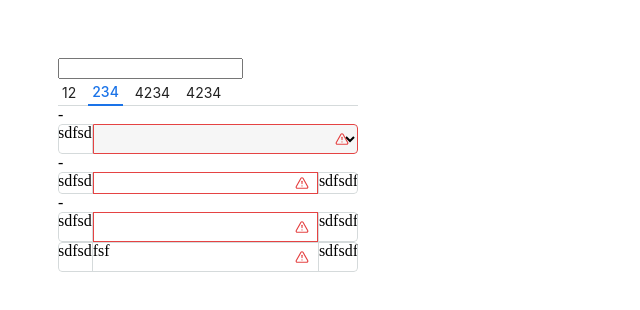
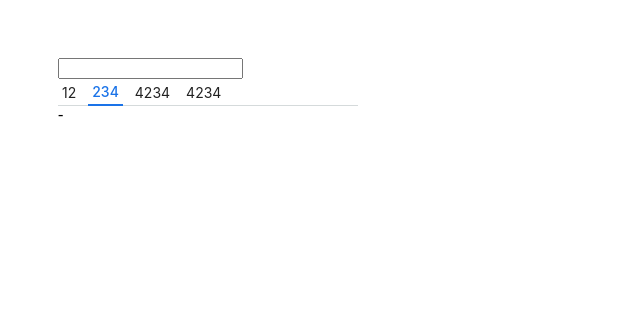
Before and after one commit to kozhubluk/super_date_picker, a React (Create React App) app: page / in a window 1280 px wide. Shown: the top 310 px of the page, without its empty margins (0-640 px from the left). Built offline with nearby package versions, Linux system fonts and the light colour scheme.

Commit message:
add select element

```diff
--- a/src/App.tsx
+++ b/src/App.tsx
@@ -4,6 +4,7 @@ import { DatePicker } from './shared/ui/components/date_picker'
 import { Tabs } from './shared/ui/components/tabs'
 import { Tab } from './shared/ui/components/tabs/Tab'
 import { FormControl } from './shared/ui/components/form/FormControl'
+import { Select } from './shared/ui/components/form/select/Select'
 
 const App: React.FC = () => {
   return (
@@ -17,22 +18,6 @@ const App: React.FC = () => {
           <Tab>4234</Tab>
         </Tabs>
         <div>-</div>
-        <FormControl isInvalid isDisabled append={<div>sdfsd</div>}>
-          <select />
-        </FormControl>
-        <div>-</div>
-
-        <FormControl compressed isInvalid append={<div>sdfsd</div>} prepend={<div>sdfsdf</div>}>
-          <button />
-        </FormControl>
-        <div>-</div>
-
-        <FormControl isInvalid append={<div>sdfsd</div>} prepend={<div>sdfsdf</div>}>
-          <button />
-        </FormControl>
-        <FormControl isInvalid append={<div>sdfsd</div>} prepend={<div>sdfsdf</div>}>
-          <div>fsf</div>
-        </FormControl>
       </div>
     </div>
   )
--- a/src/shared/ui/components/form/FormControl.tsx
+++ b/src/shared/ui/components/form/FormControl.tsx
@@ -46,10 +46,10 @@ export const FormControl = ({
         <div css={css(styles.iconContainer)}>
           {isInvalid && (
             <div css={css(styles.idInvalidIcon)}>
-              <TriangleAlert height={14} />
+              <TriangleAlert height={14} width={14} />
             </div>
           )}
-          {!!icon && <div></div>}
+          {!!icon && icon}
         </div>
       </div>
 
--- a/src/shared/ui/components/form/form_controll.styles.ts
+++ b/src/shared/ui/components/form/form_controll.styles.ts
@@ -23,7 +23,7 @@ export const formControlStyles = {
       pointerEvents: 'none',
     },
 
-    '> input, button, select': {
+    'input, button, select': {
       position: 'relative',
       zIndex: '10',
       width: '100%',
@@ -43,13 +43,13 @@ export const formControlStyles = {
   }),
 
   isDisabled: css({
-    '> input, button, select': {
+    'input, button, select': {
       backgroundColor: theme.colors.background.secondary,
     },
   }),
 
   isInvalid: css({
-    '> input, button, select': {
+    'input, button, select': {
       outlineColor: theme.colors.red,
     },
   }),
@@ -74,14 +74,14 @@ export const formControlStyles = {
   }),
 
   hasAppend: css({
-    '> input, button, select': {
+    'input, button, select': {
       borderTopLeftRadius: 0,
       borderBottomLeftRadius: 0,
     },
   }),
 
   hasPrepend: css({
-    '> input, button, select': {
+    'input, button, select': {
       borderTopRightRadius: 0,
       borderBottomRightRadius: 0,
     },
@@ -106,6 +106,7 @@ export const formControlStyles = {
     right: '0',
     gap: theme.spacing(1),
     paddingRight: theme.spacing(1),
+    pointerEvents: 'none',
 
     '> *': {
       display: 'flex',
--- a/src/shared/ui/theme/colors.ts
+++ b/src/shared/ui/theme/colors.ts
@@ -1,6 +1,7 @@
 export const colors = {
   primary: '#1a73e8',
   secondary: 'rgba(213, 218, 219, 1)',
+  grey: 'rgba(137, 139, 139, 1)',
   red: 'rgba(229, 67, 67, 1)',
   text: {
     main: '#212121',
--- a/src/shared/ui/theme/form.ts
+++ b/src/shared/ui/theme/form.ts
@@ -1,4 +1,4 @@
 export const form = {
   height: `30px`,
-  compressedHeight: '22px',
+  compressedHeight: '24px',
 }
```
Also changed, not shown: src/shared/ui/components/form/select/Select.tsx (+48 -2 lines).
